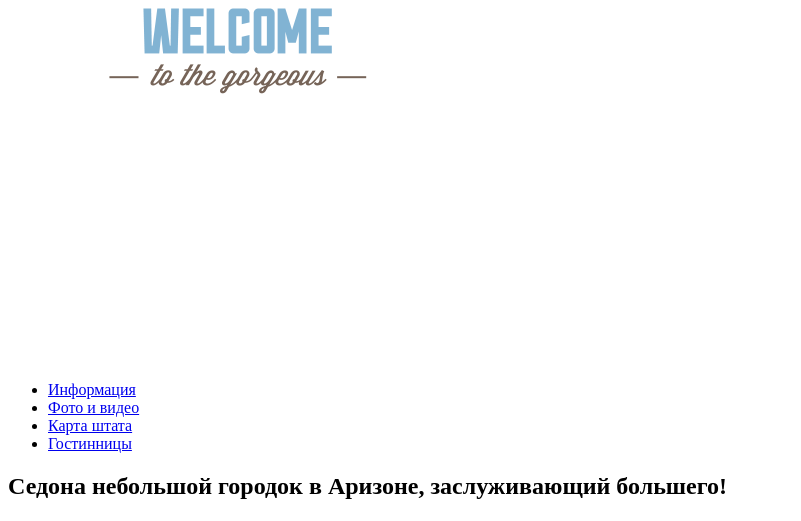
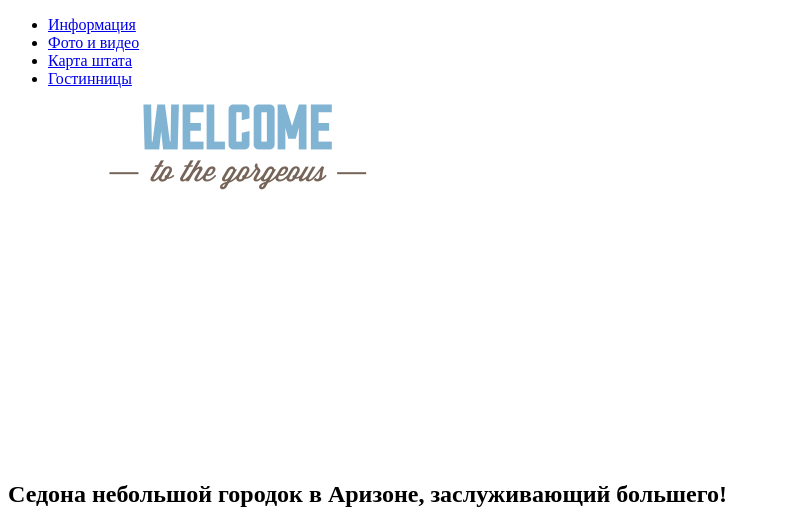
Before and after one commit to DenisSHHum/1285643-sedona-27, a plain HTML site: page index.html in a window 1280 px wide. Shown: the top 521 px of the page, without its empty margins (0-801 px from the left). Drawn offline with Linux system fonts and the light colour scheme.

Commit message:
исправил

```diff
--- a/index.html
+++ b/index.html
@@ -10,7 +10,6 @@
   <header>
     <nav>
       <a></a>
-      <img src="img/welcome.png" alt="Логотип города SEDONA">
       <ul>
         <li><a href="info.html">Информация</a></li>
         <li><a href="photos&videos.html">Фото и видео</a></li>
@@ -20,6 +19,7 @@
     </nav>
   </header>
   <main>
+    <img src="img/welcome.png" alt="Логотип города SEDONA">
     <section>
       <p>
         <h1>Седона небольшой городок в Аризоне, заслуживающий большего!<h1>
```
Also changed, not shown: catalog.html (+0 -1 lines).
